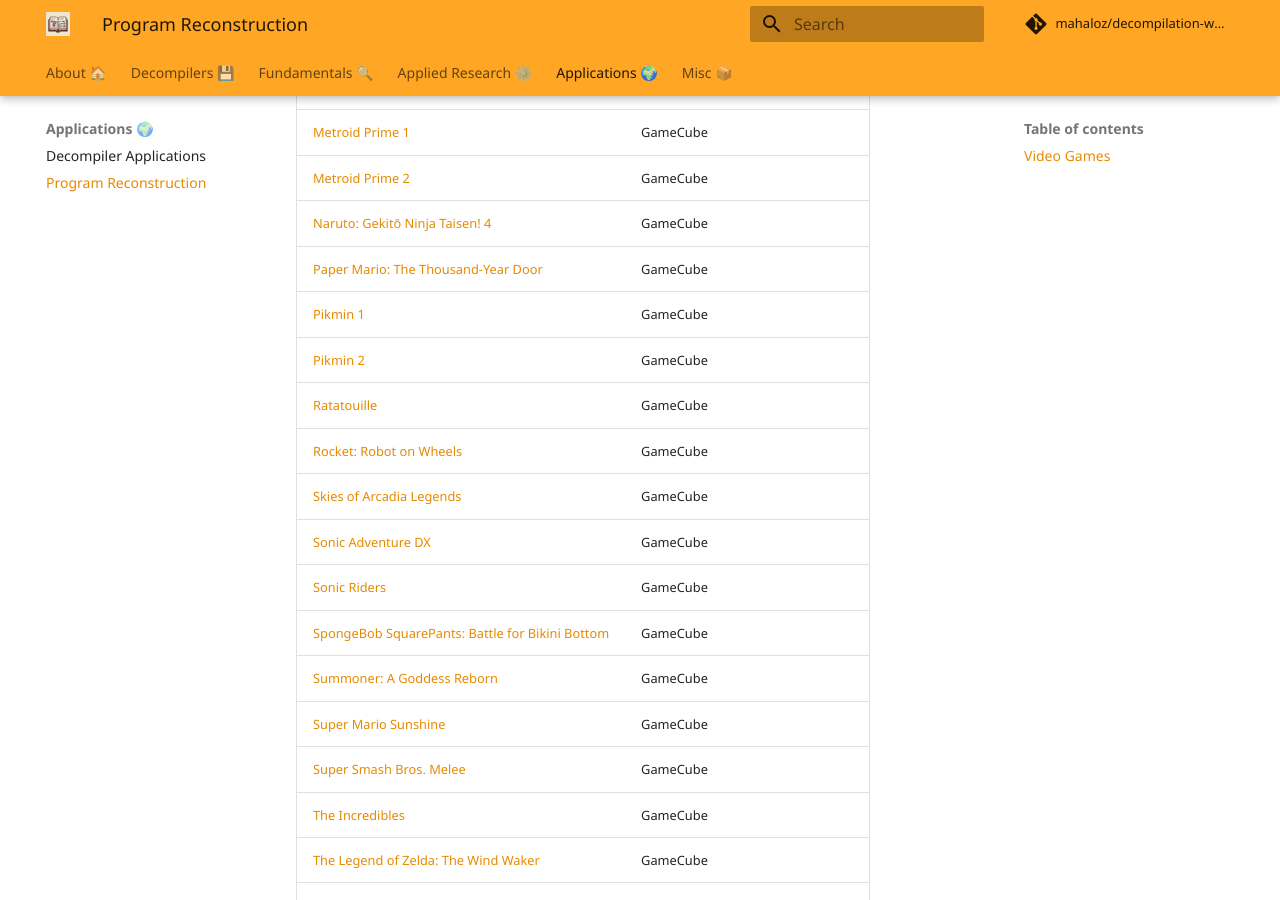
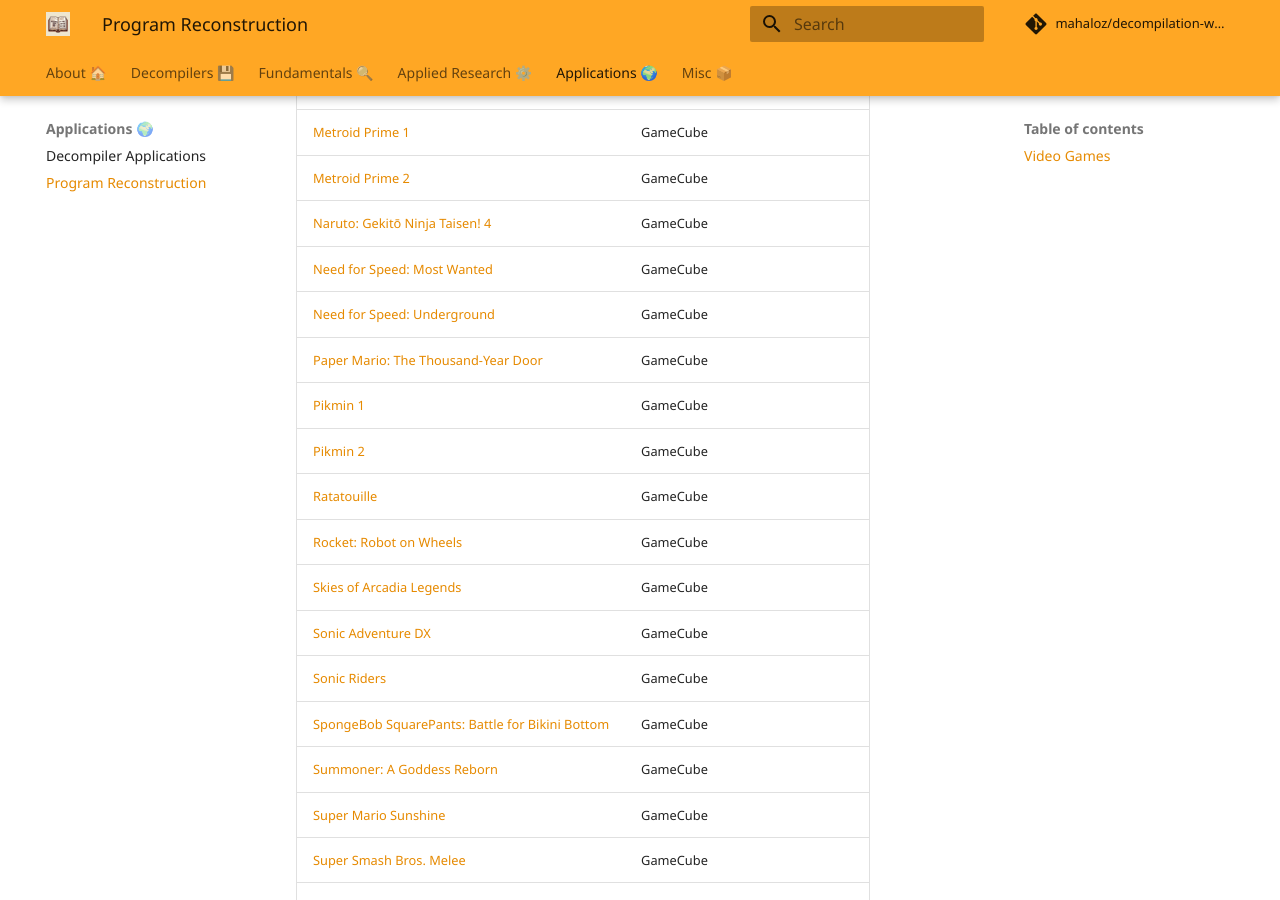
Before and after one commit to mahaloz/decompilation-wiki, an MkDocs documentation site: the page built from docs/applications/program-reconstruction.md, in a window 1280 px wide and 900 px high, scrolled down 2545 px. Built offline with MkDocs 1.6.1 and Material for MkDocs 9.7.7, drawn with Linux system fonts in a browser that asks for light colours; comment, search, counter and statistics services are not loaded; some of the changed text lies outside the part shown.

Commit message:
Update program-reconstruction.md

```diff
--- a/docs/applications/program-reconstruction.md
+++ b/docs/applications/program-reconstruction.md
@@ -60,6 +60,8 @@
 | [Metroid Prime 1](https://github.com/PrimeDecomp/prime)                                                           | GameCube          |           |
 | [Metroid Prime 2](https://github.com/PrimeDecomp/echoes)                                                          | GameCube          |           |
 | [Naruto: Gekitō Ninja Taisen! 4](https://github.com/doldecomp/gnt4)                                               | GameCube          |           |
+| [Need for Speed: Most Wanted](https://github.com/dbalatoni13/nfsmw)                                               | GameCube          |           |
+| [Need for Speed: Underground](https://github.com/dbalatoni13/nfsug)                                               | GameCube          |           |
 | [Paper Mario: The Thousand-Year Door](https://github.com/doldecomp/ttyd)                                          | GameCube          |           |
 | [Pikmin 1](https://github.com/projectPiki/pikmin)                                                                 | GameCube          |           |
 | [Pikmin 2](https://github.com/projectPiki/pikmin2)                                                                | GameCube          |           |
@@ -139,12 +141,14 @@
 | [Virtual Pro Wrestling 2](https://github.com/aki-club/vpw2)                                                       | N64               |           |
 | [Wave Race 64](https://github.com/LLONSIT/Wave-Race-64)                                                           | N64               |           |
 | [Yoshi's Story](https://github.com/decompals/yoshis-story)                                                        | N64               |           |
+| [Castlevania: Order of Ecclesia](https://github.com/lagolunatic/ooe)                                              | NDS               |           |
 | [Mario & Luigi - Partners in Time](https://github.com/rainchus/partnersintime-decomp)                             | NDS               |           |
 | [Mario Party DS](https://github.com/mariopartyrd/mariopartyds)                                                    | NDS               |           |
 | [Pokémon Diamond and Pearl](https://github.com/pret/pokediamond)                                                  | NDS               |           |
 | [Pokémon HeartGold and SoulSilver](https://github.com/pret/pokeheartgold)                                         | NDS               |           |
 | [Rhythm Heaven](https://github.com/patataofcourse/rhgold)                                                         | NDS               |           |
 | [The Legend of Zelda: Phantom Hourglass](https://github.com/zeldaret/ph)                                          | NDS               |           |
+| [The Legend of Zelda: Spirit Tracks](https://github.com/yanis002/st)                                              | NDS               |           |
 | [Touhou Project 1](https://rec98.nmlgc.net/)                                                                      | NEC PC-9800       | ✅         |
 | [Touhou Project 2](https://rec98.nmlgc.net/)                                                                      | NEC PC-9800       |           |
 | [Touhou Project 3](https://rec98.nmlgc.net/)                                                                      | NEC PC-9800       |           |
```
